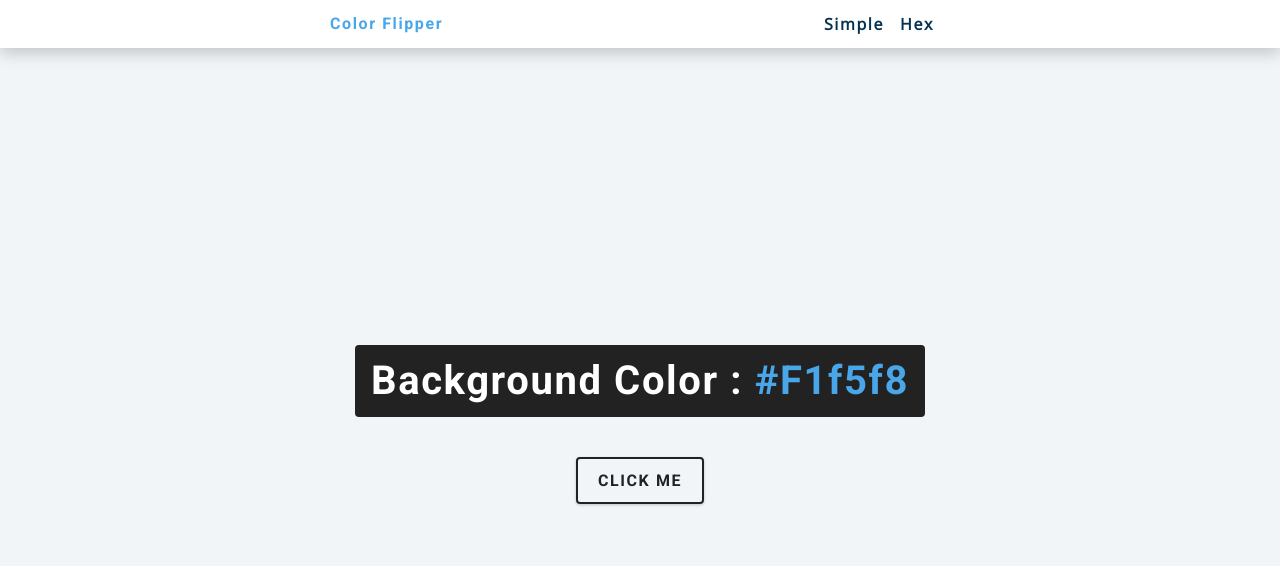
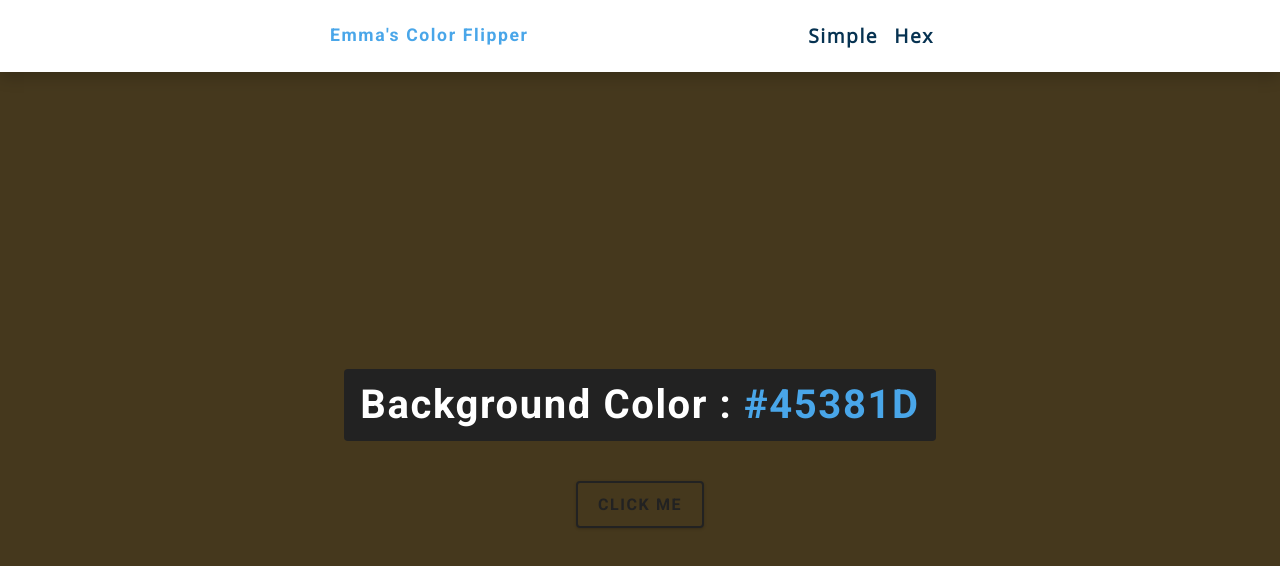
Before and after one commit to emmafaye6/freecodecampjs1, a plain HTML site: page hex.html in a window 1280 px wide. Both pictures are taken after a click on the button "CLICK ME". Drawn offline with nearby package versions, Linux system fonts and the light colour scheme.

Commit message:
finished project

```diff
--- a/hex.html
+++ b/hex.html
@@ -12,7 +12,7 @@
   <body>
     <nav>
       <div class="nav-center">
-        <h4>color flipper</h4>
+        <h4>emma's color flipper</h4>
         <ul class="nav-links">
           <li><a href="index.html">simple</a></li>
           <li><a href="hex.html">hex</a></li>
--- a/hex.js
+++ b/hex.js
@@ -0,0 +1,32 @@
+const hex = [0, 1, 2, 3, 4, 5, 6, 7, 8, 9, "A", "B", "C", "D", "E", "F"];
+//declares a hex constant in which all numbers from 0 to 9 and all string letters from "A" to "F" exist
+
+const btn = document.getElementById("btn");
+//declares a btn constant which targets all elements with the id of btn
+
+const color = document.querySelector(".color");
+//declares a color constant which targets the first element with the class of .color
+
+btn.addEventListener("click", function () {
+  //listens for a click on the btn element then executes the function
+
+  let hexColor = "#";
+  /*declares a hexColor value as '#' because every hex needs an hashtag.
+    using let because the value needs to be modified*/
+
+  for (let i = 0; i < 6; i++) {
+    //this sets up a loop in which i will start at 0 and will increment for 5 times
+
+    hexColor += hex[getRandomNumber()];
+    //calls the hexColor variable and adds a value from the getRandomNumber function to it for the 5 loop iterations
+  }
+
+  color.textContent = hexColor;
+  document.body.style.backgroundColor = hexColor;
+  //calls for the color name to be displayed and for the background color to match the loop iterations
+});
+
+function getRandomNumber() {
+  return Math.floor(Math.random() * hex.length);
+  //returns an integer that can be any of the values from the hex array's length
+}
--- a/styles.css
+++ b/styles.css
@@ -81,12 +81,11 @@ a {
 }
 h1,
 h2,
-h3,
-h4 {
+h3 {
   letter-spacing: var(--spacing);
   text-transform: capitalize;
   line-height: 1.25;
-  margin-bottom: 0.75rem;
+  margin-bottom: 1.1rem;
   font-family: var(--ff-primary);
 }
 h1 {
@@ -99,7 +98,12 @@ h3 {
   font-size: 1.25rem;
 }
 h4 {
-  font-size: 0.875rem;
+  font-size: 1.1rem;
+  letter-spacing: var(--spacing);
+  text-transform: capitalize;
+  line-height: 1.25;
+  margin-bottom: 1.1rem;
+  font-family: var(--ff-primary);
 }
 p {
   margin-bottom: 1.25rem;
@@ -151,6 +155,10 @@ main {
   place-items: center;
 }
 
+h4 {
+  font-size: 1.2rem;
+}
+
 /*
 ===============
 Nav
@@ -158,7 +166,7 @@ Nav
 */
 nav {
   background: var(--clr-white);
-  height: 3rem;
+  height: 4.5rem;
   display: grid;
   align-items: center;
   box-shadow: var(--dark-shadow);
@@ -173,6 +181,7 @@ nav {
 }
 .nav-center h4 {
   margin-bottom: 0;
+  font-size: 1.1rem;
   color: var(--clr-primary-5);
 }
 .nav-links {
@@ -181,7 +190,7 @@ nav {
 nav a {
   text-transform: capitalize;
   font-weight: 700;
-  font-size: 1rem;
+  font-size: 1.2rem;
   color: var(--clr-primary-1);
   letter-spacing: var(--spacing);
   margin-right: 1rem;
```
Also changed, not shown: app.js (+8 -0 lines), index.html (+1 -1 lines), 1 other file.
